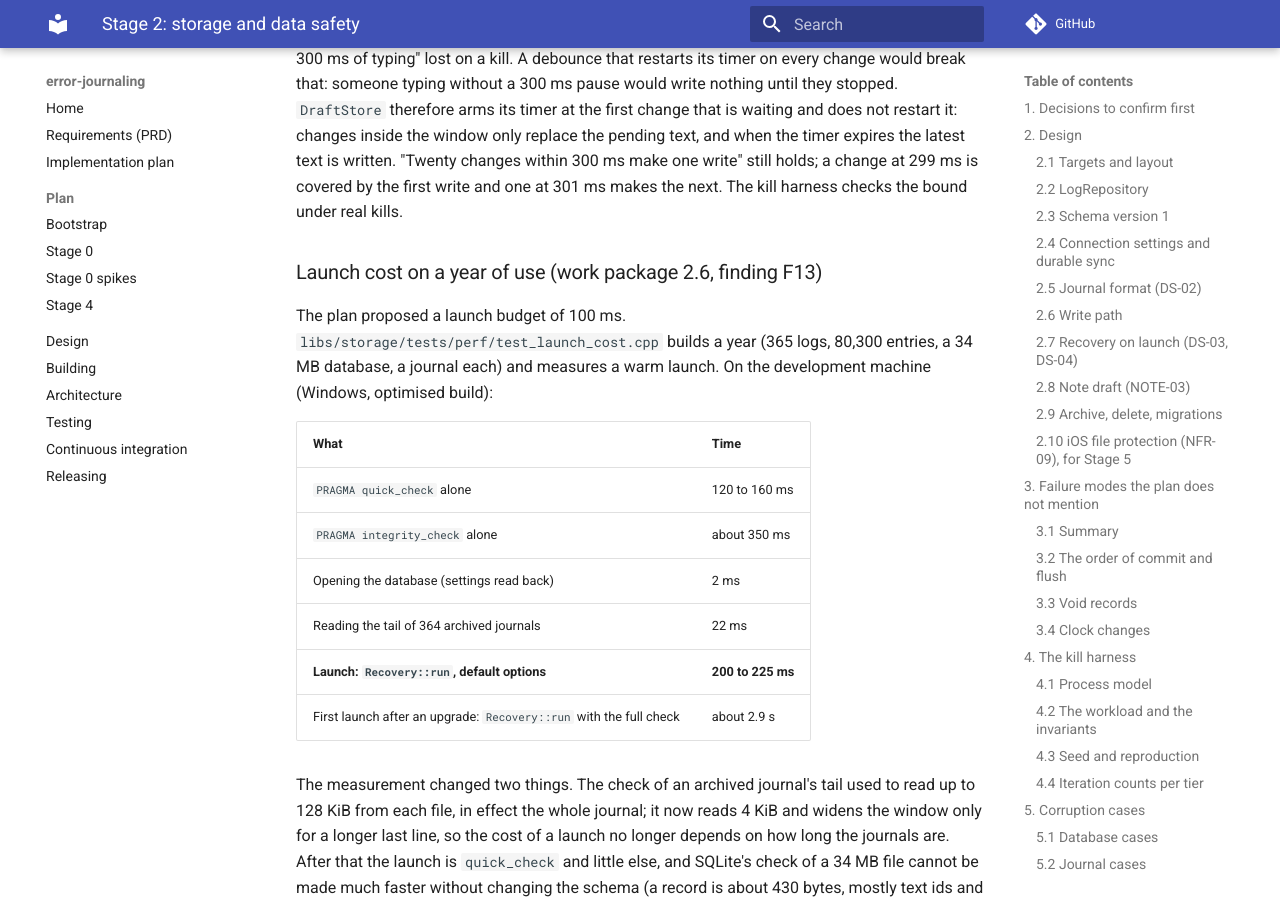
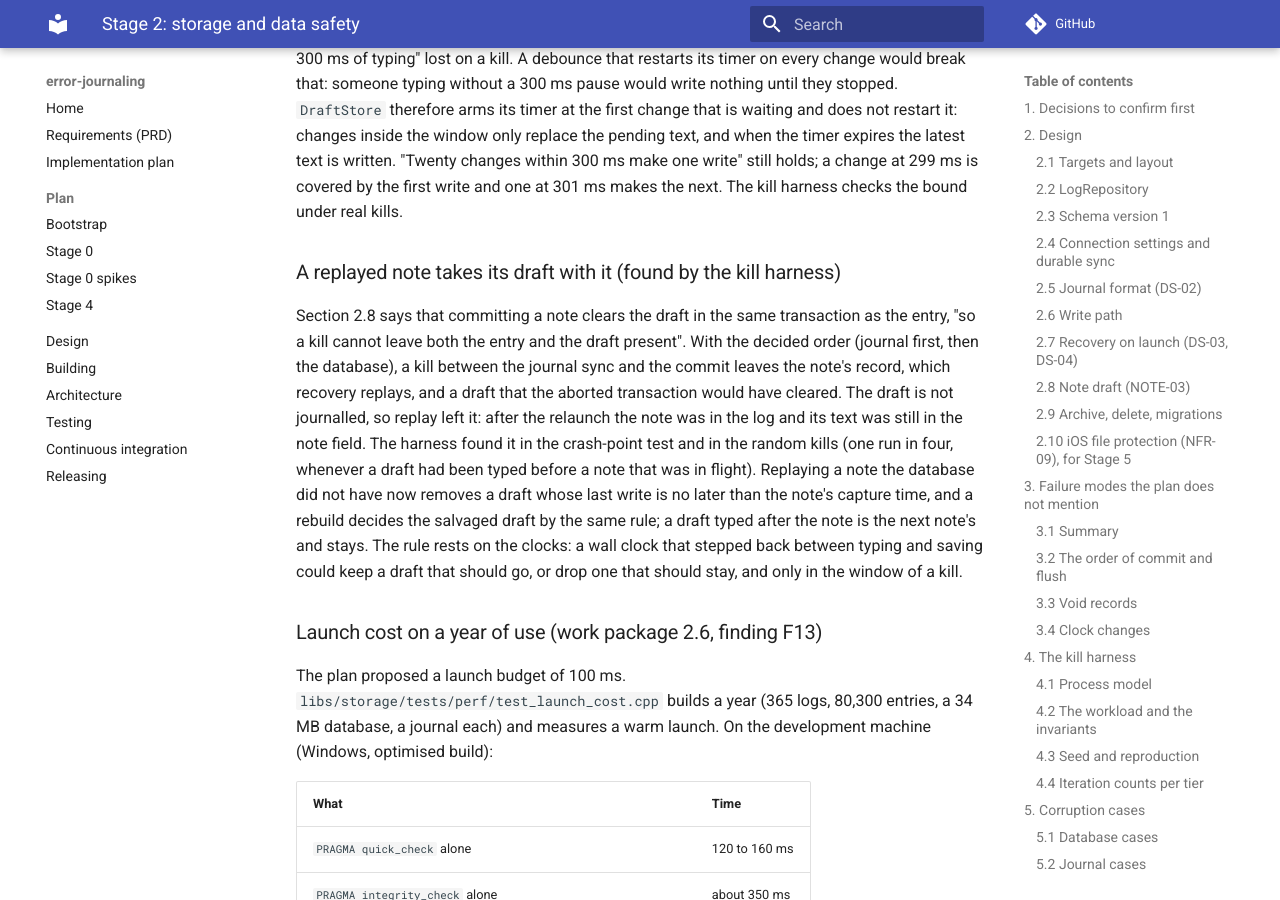
Before and after one commit to iainchesworthlabs/icl-error-journaling, an MkDocs documentation site: the page built from docs/plan/stage-2.md, in a window 1280 px wide and 900 px high, scrolled down 22101 px. Built offline with MkDocs 1.6.1 and Material for MkDocs 9.7.7, drawn with Linux system fonts in a browser that asks for light colours; comment, search, counter and statistics services are not loaded.

Commit message:
Record the replayed-note draft finding in the Stage 2 plan
Signed-off-by: Iain Chesworth <iain.chesworth@gmail.com>

```diff
--- a/docs/plan/stage-2.md
+++ b/docs/plan/stage-2.md
@@ -641,6 +641,18 @@ inside the window only replace the pending text, and when the timer expires the
 within 300 ms make one write" still holds; a change at 299 ms is covered by the first write and one at 301 ms makes the next.
 The kill harness checks the bound under real kills.
 
+### A replayed note takes its draft with it (found by the kill harness)
+
+Section 2.8 says that committing a note clears the draft in the same transaction as the entry, "so a kill cannot leave both the
+entry and the draft present". With the decided order (journal first, then the database), a kill between the journal sync and
+the commit leaves the note's record, which recovery replays, and a draft that the aborted transaction would have cleared. The
+draft is not journalled, so replay left it: after the relaunch the note was in the log and its text was still in the note field.
+The harness found it in the crash-point test and in the random kills (one run in four, whenever a draft had been typed before a
+note that was in flight). Replaying a note the database did not have now removes a draft whose last write is no later than the
+note's capture time, and a rebuild decides the salvaged draft by the same rule; a draft typed after the note is the next note's
+and stays. The rule rests on the clocks: a wall clock that stepped back between typing and saving could keep a draft that
+should go, or drop one that should stay, and only in the window of a kill.
+
 ### Launch cost on a year of use (work package 2.6, finding F13)
 
 The plan proposed a launch budget of 100 ms. `libs/storage/tests/perf/test_launch_cost.cpp` builds a year (365 logs, 80,300
```
